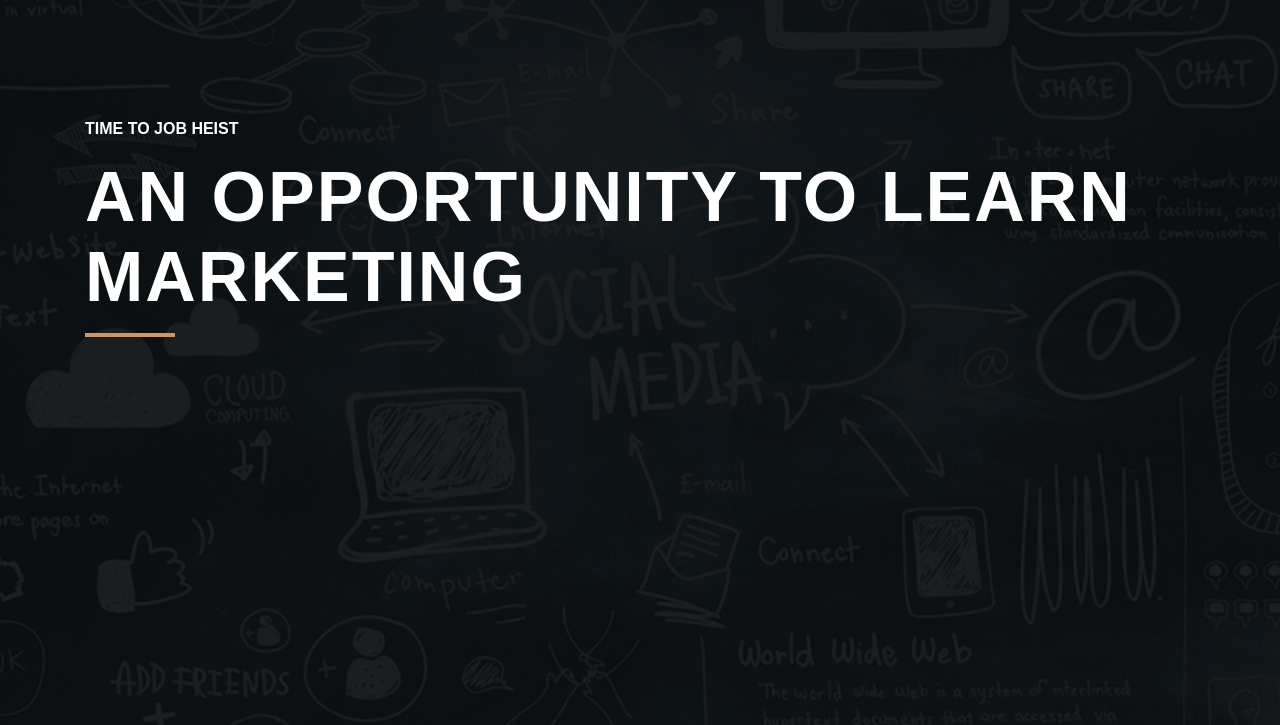
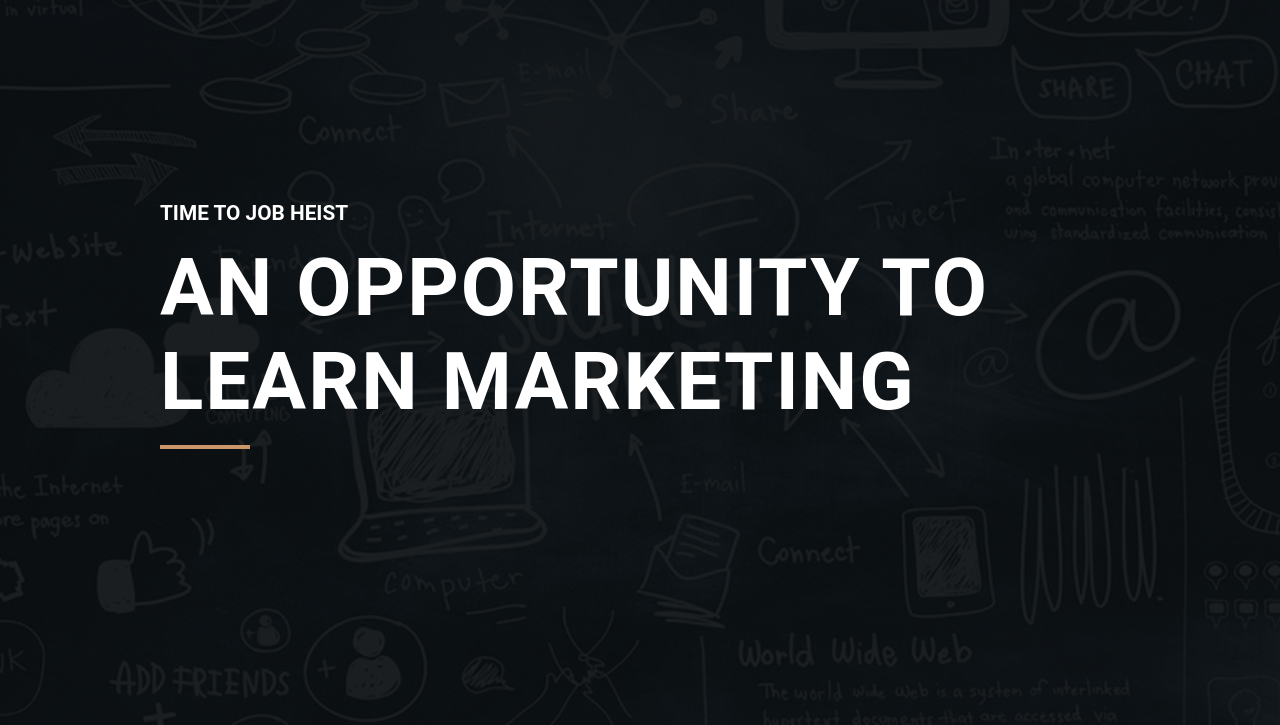
Before and after one commit to vishwanath231/salvatore-website, a plain HTML site: page index.html in a window 1280 px wide. Shown: the part 75-800 px from the top of the page. Drawn offline with Linux system fonts and the light colour scheme.

Commit message:
final commit

```diff
--- a/assets/css/style.css
+++ b/assets/css/style.css
@@ -98,19 +98,23 @@ section .title::after {
 .header__content{
     max-width: 1140px;
     margin: 0 auto;
+    display: flex;
+    justify-content: center;
+    align-items: center;
+    height: 100vh;
+}
+.header__box{
     color: #fff;
     text-transform: uppercase;
-    z-index: 999;
-    font-family: var(--Montserrat-font);
 }
-.header__content h2{
-    font-size: 16px;
+.header__box h2 {
+    font-size: 1.3rem;
     font-weight: 600;
     line-height: 24px;
     margin-bottom: 1rem;
 }
-.header__content p {
-    font-size: 70px;
+.header__box p {
+    font-size: 5rem;
     font-weight: 700;
     letter-spacing: 2px;
 }
@@ -124,7 +128,8 @@ section .title::after {
 
 @media(min-width:1020px){
     .header__content{
-        padding: 12rem 15px;
+        flex: 0 0 75%;
+        max-width: 75%;
     }
 }
 
--- a/index.html
+++ b/index.html
@@ -54,9 +54,11 @@
     =====================-->
     <header class="header__container">
         <div class="header__content">
-            <h2>Time to job heist </h2>
-            <p> An opportunity to learn Marketing</p>
-            <div class="line"></div>
+            <div class="header__box">
+                <h2>Time to job heist </h2>
+                <p> An opportunity to learn Marketing</p>
+                <div class="line"></div>
+            </div>
         </div>
     </header>
 
```
